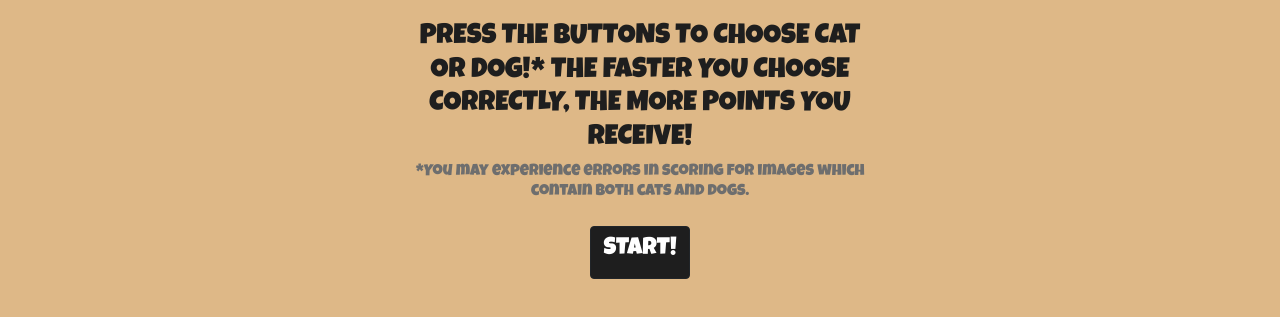
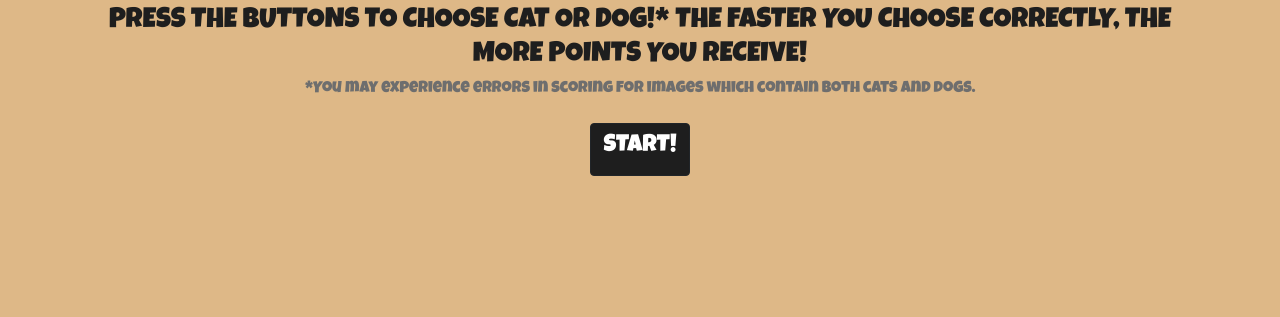
Before and after one commit to aaronminnick/cat-or-dog, a website built with webpack: page src/index.html in a window 1280 px wide. Shown: the part 75-392 px from the top of the page. Built offline with nearby package versions, Linux system fonts and the light colour scheme; no server answers.

Commit message:
fix padding causing starting text to be very narrow on large displays

```diff
--- a/src/css/styles.css
+++ b/src/css/styles.css
@@ -29,7 +29,7 @@ button:hover {
 }
 
 #start-button-area {
-  padding: 2vh 25vw 0vh 25vw;
+  padding: 2vh auto 0vh auto;
   text-align: center;
 }
 
```
Also changed, not shown: src/index.html (+5 -4 lines).
